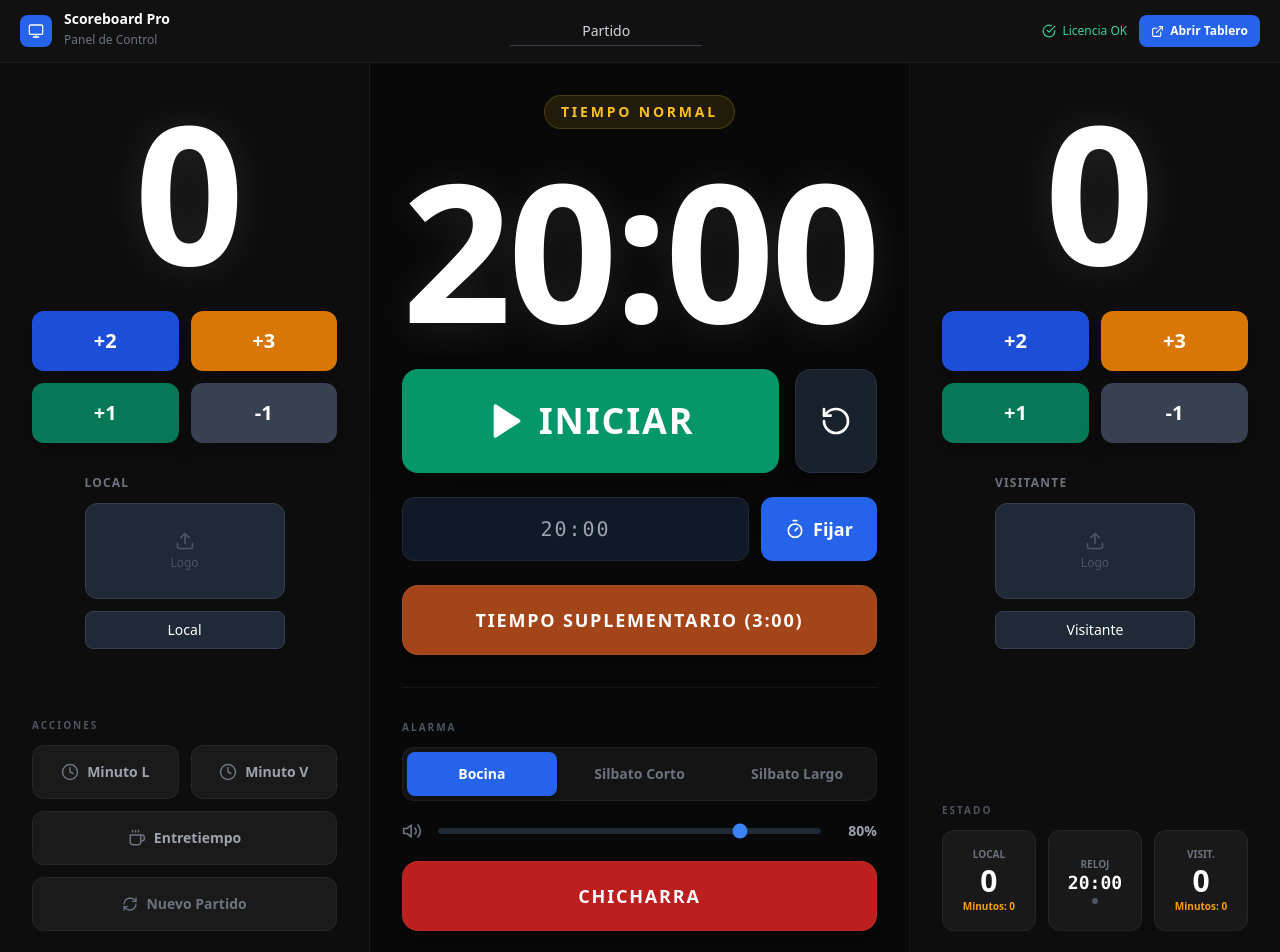
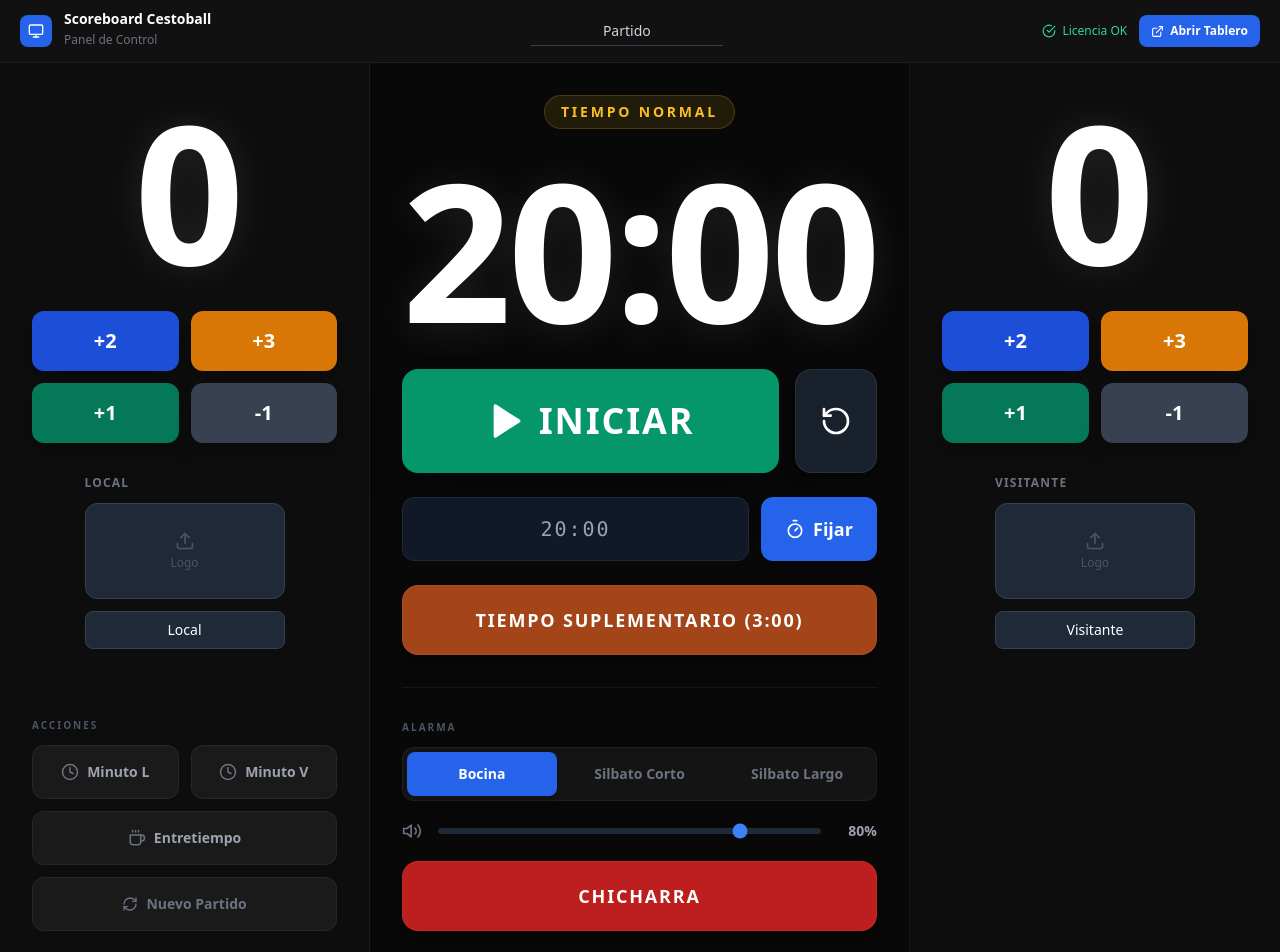
Before and after one commit to Ncgdev2510/cestoball-scoreboard, a React (Vite) app: page / in a window 1280 px wide. Shown: the top 952 px of the page. Built offline with nearby package versions, Linux system fonts and the light colour scheme.

Commit message:
Change name app to scoreboard-cestoball

```diff
--- a/index.html
+++ b/index.html
@@ -4,7 +4,7 @@
     <meta charset="UTF-8" />
     <link rel="icon" type="image/svg+xml" href="/vite.svg" />
     <meta name="viewport" content="width=device-width, initial-scale=1.0" />
-    <title>Scoreboard Pro</title>
+    <title>Scoreboard Cestoball</title>
   </head>
   <body>
     <div id="root"></div>
--- a/src/views/ControlPanel/index.tsx
+++ b/src/views/ControlPanel/index.tsx
@@ -23,7 +23,7 @@ export default function ControlPanel() {
             <Monitor size={16} />
           </div>
           <div>
-            <h1 className="text-sm font-bold text-white leading-none">Scoreboard Pro</h1>
+            <h1 className="text-sm font-bold text-white leading-none">Scoreboard Cestoball</h1>
             <span className="text-xs text-gray-500">Panel de Control</span>
           </div>
         </div>
@@ -86,30 +86,7 @@ export default function ControlPanel() {
             <TeamCard team="away" />
           </div>
 
-          <div className="mt-auto">
-            <div className="flex flex-col gap-3">
-              <span className="text-[10px] font-bold uppercase tracking-[0.2em] text-gray-600">Estado</span>
-              <div className="grid grid-cols-3 gap-3">
-                <div className="bg-white/5 border border-white/5 rounded-xl p-4 flex flex-col items-center">
-                  <span className="text-[10px] text-gray-500 font-bold uppercase">Local</span>
-                  <span className="text-3xl font-black text-white leading-tight">{state.home.score}</span>
-                  <span className="text-[10px] text-amber-500 font-bold">Minutos: {state.home.timeouts}</span>
-                </div>
-                <div className="bg-white/5 border border-white/5 rounded-xl p-4 flex flex-col items-center justify-center">
-                  <span className="text-[10px] text-gray-500 font-bold uppercase">Reloj</span>
-                  <span className="text-lg font-mono font-bold text-white leading-tight">
-                    {String(Math.floor(Math.ceil(state.remainingMs / 1000) / 60)).padStart(2, '0')}:{String(Math.ceil(state.remainingMs / 1000) % 60).padStart(2, '0')}
-                  </span>
-                  <div className={`w-1.5 h-1.5 rounded-full mt-1 ${state.isRunning ? 'bg-emerald-400 animate-pulse' : 'bg-gray-600'}`} />
-                </div>
-                <div className="bg-white/5 border border-white/5 rounded-xl p-4 flex flex-col items-center">
-                  <span className="text-[10px] text-gray-500 font-bold uppercase">Visit.</span>
-                  <span className="text-3xl font-black text-white leading-tight">{state.away.score}</span>
-                  <span className="text-[10px] text-amber-500 font-bold">Minutos: {state.away.timeouts}</span>
-                </div>
-              </div>
-            </div>
-          </div>
+
         </div>
       </div>
 
--- a/src/views/LicenseGate/index.tsx
+++ b/src/views/LicenseGate/index.tsx
@@ -39,7 +39,7 @@ export default function LicenseGate({ bootstrap, onRecheck, onQuit }: Props) {
             Activación requerida
           </h1>
           <p className="mt-2 text-sm text-slate-400 leading-relaxed">
-            Esta copia de Scoreboard Pro no tiene una licencia válida para este
+            Esta copia de Scoreboard Cestoball no tiene una licencia válida para este
             equipo. Copiá el ID de hardware y enviámelo para recibir el archivo{' '}
             <code className="text-amber-200/90">license.lic</code>. Luego
             colocá ese archivo en una de las rutas indicadas abajo y pulsá{' '}
```
Also changed, not shown: package.json (+4 -4 lines), 7 other files (tests, documents, lock files or other folders).
